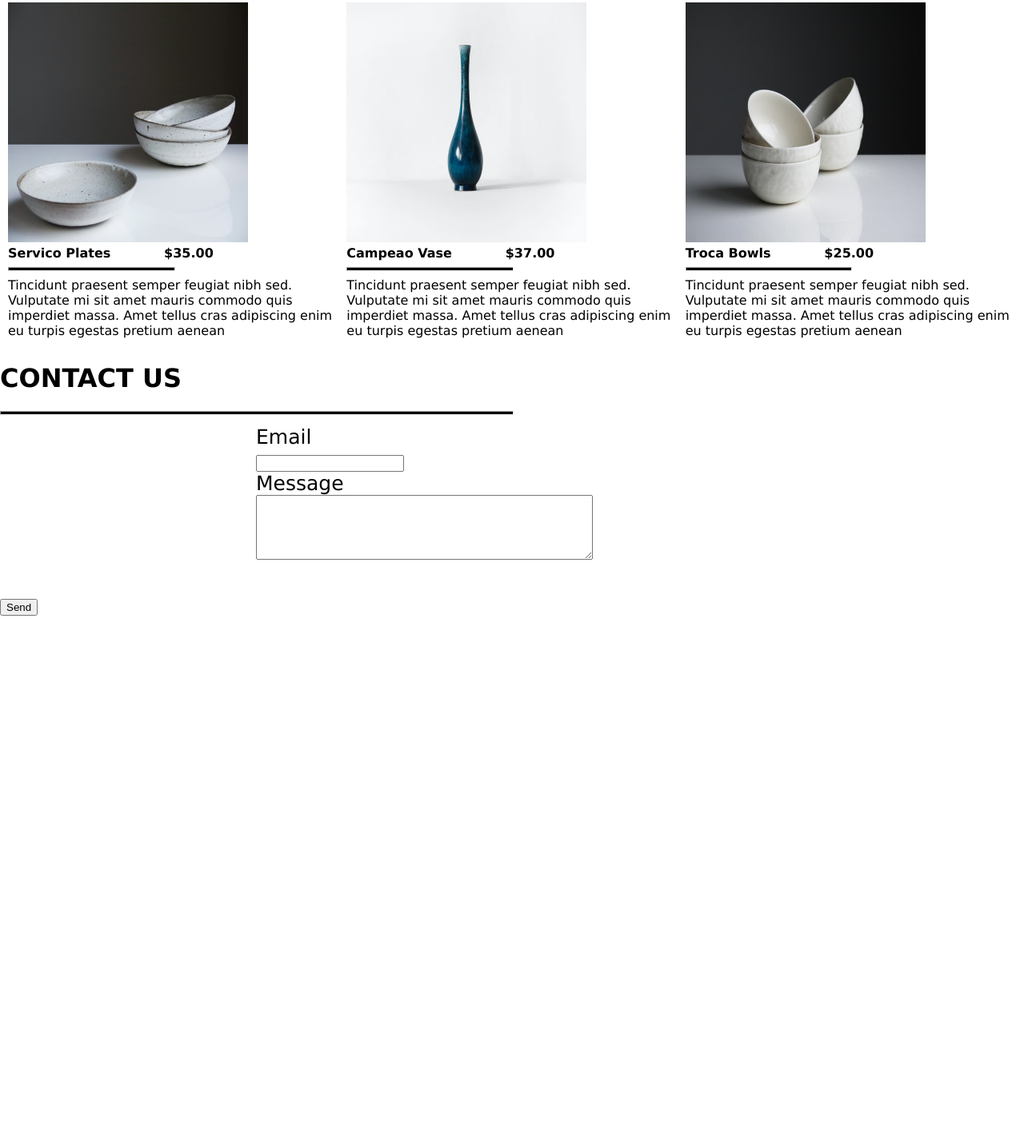
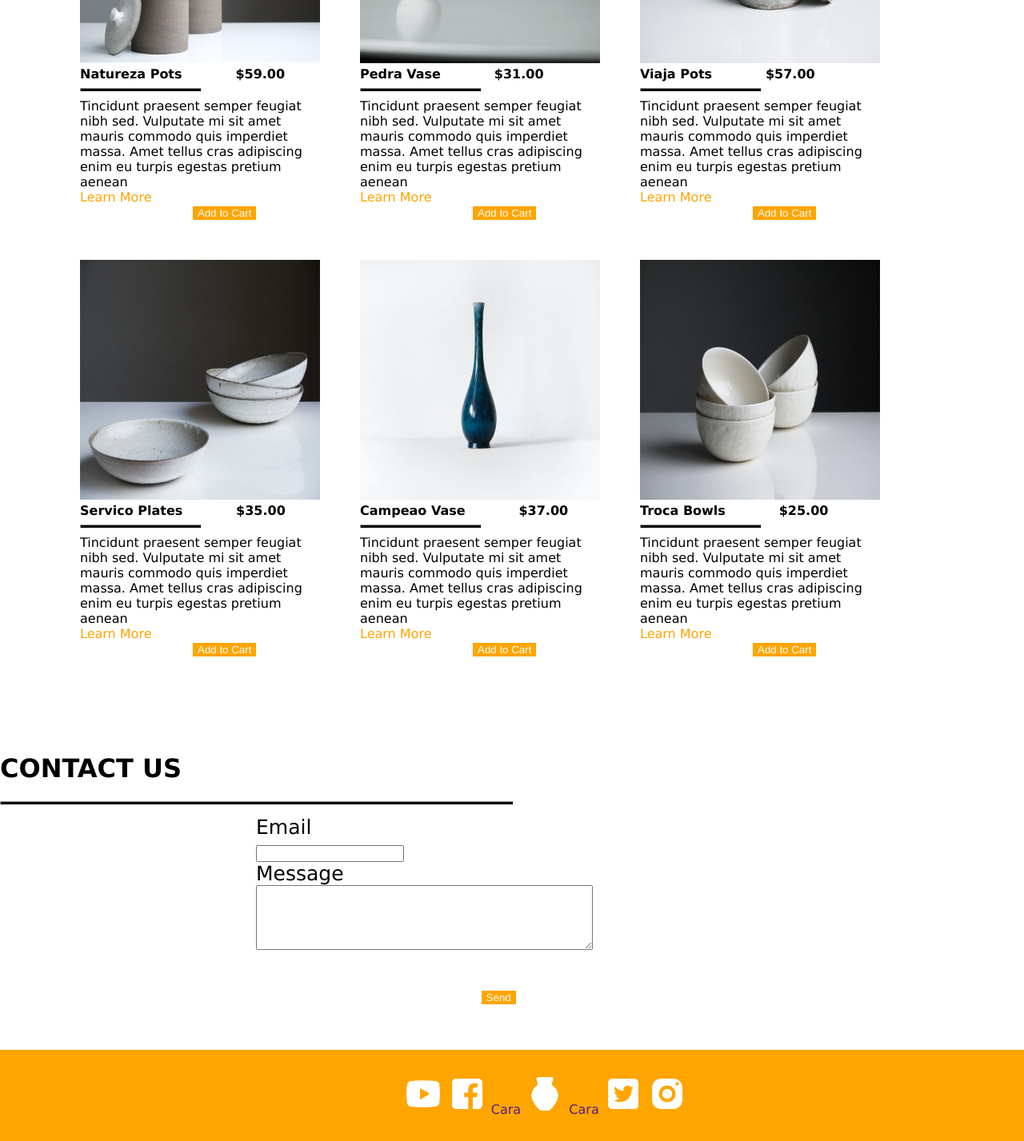
Before and after one commit to Tedwards22890/ecommerce-website, a plain HTML site: page index.html in a window 1280 px wide. Shown: the part 1920-3347 px from the top of the page at 80% size. Before the commit the page ends 2690 px from the top, so only its background shows below. Drawn offline with Linux system fonts and the light colour scheme.

Commit message:
Finished contact oage and fixed padding issue in products. Began foot section

```diff
--- a/index.html
+++ b/index.html
@@ -85,6 +85,8 @@
                     commodo quis imperdiet massa. Amet
                     tellus cras adipiscing enim eu turpis
                     egestas pretium aenean
+                    <br>
+                    <a href="">Learn More</a><input type="button" value="Add to Cart">
                 </div>
                 <div>
                     <img src="images/natureza-vase.jpg" width="300px" height="300px">
@@ -94,6 +96,8 @@
                     commodo quis imperdiet massa. Amet
                     tellus cras adipiscing enim eu turpis
                     egestas pretium aenean
+                    <br>
+                    <a href="">Learn More</a><input type="button" value="Add to Cart">
                 </div>
                 <div>
                     <img src="images/feira.jpg" width="300px" height="300px">
@@ -103,6 +107,8 @@
                     commodo quis imperdiet massa. Amet
                     tellus cras adipiscing enim eu turpis
                     egestas pretium aenean
+                    <br>
+                    <a href="">Learn More</a><input type="button" value="Add to Cart">
                 </div>
                 <div>
                     <img src="images/natureza-pots.jpg" width="300px" height="300px">
@@ -112,6 +118,8 @@
                     commodo quis imperdiet massa. Amet
                     tellus cras adipiscing enim eu turpis
                     egestas pretium aenean
+                    <br>
+                    <a href="">Learn More</a><input type="button" value="Add to Cart">
                 </div>
                 <div>
                     <img src="images/pedra-vase.jpg" width="300px" height="300px">
@@ -121,6 +129,8 @@
                     commodo quis imperdiet massa. Amet
                     tellus cras adipiscing enim eu turpis
                     egestas pretium aenean
+                    <br>
+                    <a href="">Learn More</a><input type="button" value="Add to Cart">
                 </div>
                 <div>
                     <img src="images/viaja-pots.jpg" width="300px" height="300px">
@@ -130,6 +140,8 @@
                     commodo quis imperdiet massa. Amet
                     tellus cras adipiscing enim eu turpis
                     egestas pretium aenean
+                    <br>
+                    <a href="">Learn More</a><input type="button" value="Add to Cart">
                 </div>
                 <div>
                     <img src="images/servico-plates.jpg" width="300px" height="300px">
@@ -139,6 +151,8 @@
                     commodo quis imperdiet massa. Amet
                     tellus cras adipiscing enim eu turpis
                     egestas pretium aenean
+                    <br>
+                    <a href="">Learn More</a><input type="button" value="Add to Cart">
                 </div>
                 <div>
                     <img src="images/campeao-vase.jpg" width="300px" height="300px">
@@ -148,6 +162,8 @@
                     commodo quis imperdiet massa. Amet
                     tellus cras adipiscing enim eu turpis
                     egestas pretium aenean
+                    <br>
+                    <a href="">Learn More</a><input type="button" value="Add to Cart">
                 </div>
                 <div>
                     <img src="images/troca-bowls.jpg" width="300px" height="300px">
@@ -157,6 +173,8 @@
                     commodo quis imperdiet massa. Amet
                     tellus cras adipiscing enim eu turpis
                     egestas pretium aenean
+                    <br>
+                    <a href="">Learn More</a><input type="button" value="Add to Cart">
                 </div>
             </div>
 
@@ -177,13 +195,28 @@
             <div class="send">
                 <input type="button" value="Send">
             </div>
+            <br>
+            <br>
+            <br>
 
 
 
 
             </div>
+        </class>
 
-        </class>
+        <footer>
+            <div class="base">
+                    <img src="images/social-media/youtube.png" width="50px" height="50px">
+                    <img src="images/social-media/facebook.png" width="50px" height="50px">
+                    <a href="">Cara</a>
+                    <img src="images/social-media/icon.png" width="50px" height="50px">
+                    <a href="">Cara</a>
+                    <img src="images/social-media/twitter.png" width="50px" height="50px">
+                    <img src="images/social-media/instagram.png" width="50px" height="50px">
+            </div>
+
+        </footer>
     </main>
 
 </body>
--- a/main.css
+++ b/main.css
@@ -81,10 +81,15 @@ hr {
 
 .items {
     display: grid;
-    grid-template-columns: auto auto auto;
-    gap: 10px;
-    padding: 10px;
+    grid-template-columns: 300px 300px 300px;
+    gap: 50px;
+    padding: 100px;
 }
+
+.items a{
+    color: orange
+}
+
 .contactinfo {
     margin: auto;
     width: 50%;
@@ -92,3 +97,23 @@ hr {
     padding: 5px;
     font-size: 25px;
 }
+
+input[type=button] {
+    color: white;
+    background-color: orange;
+    margin-left: 47%;
+    text-decoration: none;
+    border: none;
+}
+
+footer {
+    background-color: orange;
+    color: black;
+}
+
+.base {
+    padding: 30px;
+    gap: 50px;
+    margin-left: 37%;
+
+}
```
Also changed, not shown: images/social-media/facebook.png (renamed from images/social-media/icons8-facebook-96 (1).png), images/social-media/icon.png (renamed from images/social-media/icons8-pottery-96 (1).png), images/social-media/instagram.png (renamed from images/social-media/icons8-instagram-96.png), images/social-media/twitter.png (renamed from images/social-media/icons8-twitter-96.png), images/social-media/youtube.png (renamed from images/social-media/icons8-youtube-96.png).
